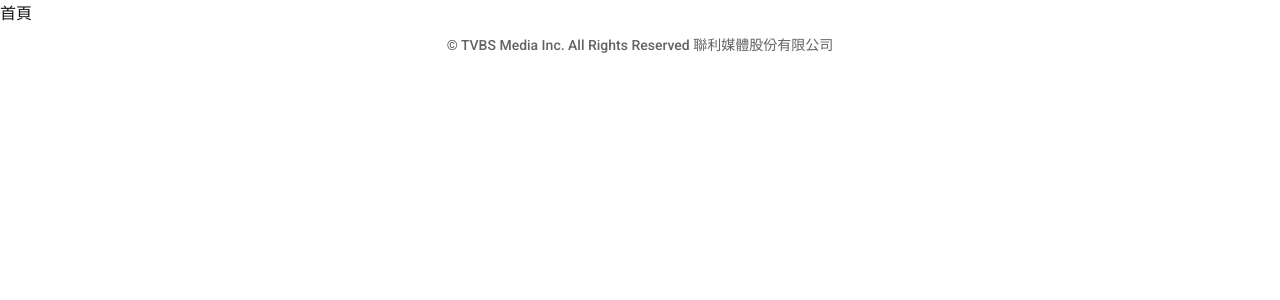
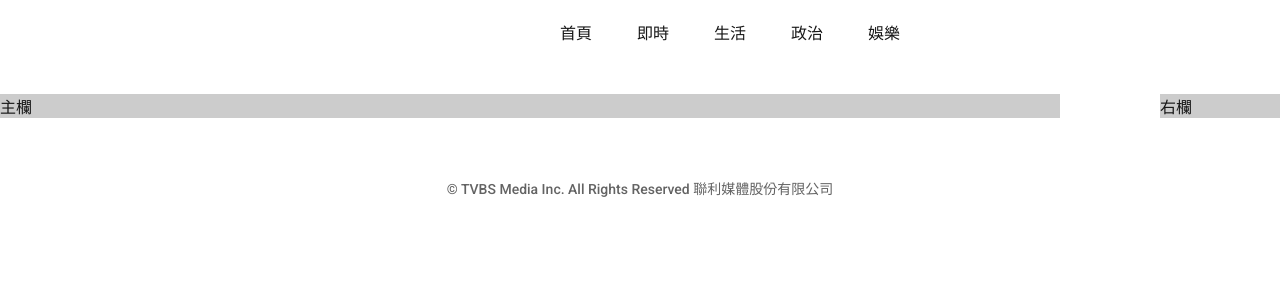
Before and after one commit to flyzeronew/new_news, a Next.js app: page / in a window 1280 px wide. Shown: the top 300 px of the page. Built offline with nearby package versions, Linux system fonts and the light colour scheme; no server answers.

Commit message:
fix:更新

```diff
--- a/components/Header/Header.module.scss
+++ b/components/Header/Header.module.scss
@@ -0,0 +1,15 @@
+.menu{
+    padding:20px 0;
+    .list{
+        ul{
+            display: flex;
+            column-gap: 15px;
+            justify-content: center;
+            li{
+                a{
+                    padding:5px 15px;
+                }
+            }
+        }
+    }
+}
--- a/components/Header/index.js
+++ b/components/Header/index.js
@@ -1,11 +1,29 @@
-import styles from './Header.module.scss';
+import styles from './Header.module.scss'
+import classnames from 'classnames/bind'
 
-const Header = () => {
-return (
-    <header>
+const cx = classnames.bind(styles);
 
-    </header>
-);
+const Header = (props) => {
+    const menu = props.menu;
+    return (
+        <header>
+            <div className={cx("menu")} >
+                <div className="frameBox">
+                    <div className={cx("list")} >
+                        <ul>
+                            {menu.map((item, index) => (
+                                <li key={index}>
+                                    <a href=''>
+                                        {item.title}
+                                    </a>
+                                </li>
+                            ))}
+                        </ul>
+                    </div>
+                </div>
+            </div>
+        </header>
+    );
 };
 
 export default Header;
--- /dev/null
+++ b/pages/api/menu.js
@@ -0,0 +1,26 @@
+export default function handler(req, res) {
+    // const appUrl = process.env.APP_URL;
+    const data = [
+            {
+                'title':'首頁',
+                'url':'/',
+            },
+            {
+                'title':'即時',
+                'url':'/',
+            },
+            {
+                'title':'生活',
+                'url':'/',
+            },
+            {
+                'title':'政治',
+                'url':'/',
+            },
+            {
+                'title':'娛樂',
+                'url':'/',
+            },
+    ];
+    res.status(200).json(data);
+}
--- a/pages/index.js
+++ b/pages/index.js
@@ -1,8 +1,11 @@
 import CustomHead from '../components/CustomHead'
 import Header from '../components/Header'
 import Footer from '../components/Footer'
+import styles from './index.module.scss';
 
-export default function Home() {
+const Home = (props) => {
+  const thisPage='home';
+  const menu = props.menu;
   return (
     <>
       <CustomHead
@@ -11,11 +14,32 @@ export default function Home() {
         keywords='新聞,氣象,食尚,星聞,焦點,新奇,健康,生活,科技,全球,社會,政經,運動,影劇,議題,直播,談談,Focus,NEWS,TVBS NEWS'
         url='https://news.tvbs.com.tw/'
       />
-      <Header />
-      <main>
-        首頁
+      <Header menu={menu} />
+      <main className={styles.homePage}>
+        <div className='frameBox'>
+          <article>
+              主欄
+          </article>
+          <aside>
+              右欄
+          </aside>
+        </div>
       </main>
       <Footer />
     </>
   );
 }
+export default Home;
+
+export async function getStaticProps() {
+  const menuUrl = new URL('/api/menu', process.env.APP_URL)
+  const menuRes = await fetch(menuUrl)
+  const menu = await menuRes.json()
+
+  return {
+    props: {
+      menu,
+    },
+    revalidate: 300,
+  }
+}
--- a/pages/index.module.scss
+++ b/pages/index.module.scss
@@ -0,0 +1,4 @@
+.homePage :global(.frameBox) {
+    display: flex;
+    justify-content: space-between;
+}
--- a/styles/globals.scss
+++ b/styles/globals.scss
@@ -1,3 +1,5 @@
+
+
 :root {
   --background: #ffffff;
   --foreground: #171717;
@@ -35,8 +37,53 @@ a {
   text-decoration: none;
 }
 
+ol,ul {
+  list-style: none;
+  margin: 0;
+  padding: 0
+}
+
 @media (prefers-color-scheme: dark) {
   html {
     color-scheme: dark;
   }
 }
+.frameBox {
+  width: 1460px;
+  margin: 0 auto;
+  box-sizing: border-box;
+}
+@media (max-width:1023px) {
+  .frameBox {
+      width:728px;
+      margin: 0 auto;
+  }
+}
+@media (max-width:767px) {
+  .frameBox {
+      width:428px;
+  }
+}
+@media (max-width:427px) {
+  .frameBox {
+      width:100%;
+  }
+}
+.flexBox{
+  display: flex;
+  justify-content: space-between;
+}
+header{
+  margin-bottom: 30px;
+}
+main{
+  margin-bottom: 50px;
+}
+article{
+  width: 1060px;
+  background-color: #ccc;
+}
+aside{
+  width: 300px;
+  background-color: #ccc;
+}
```
